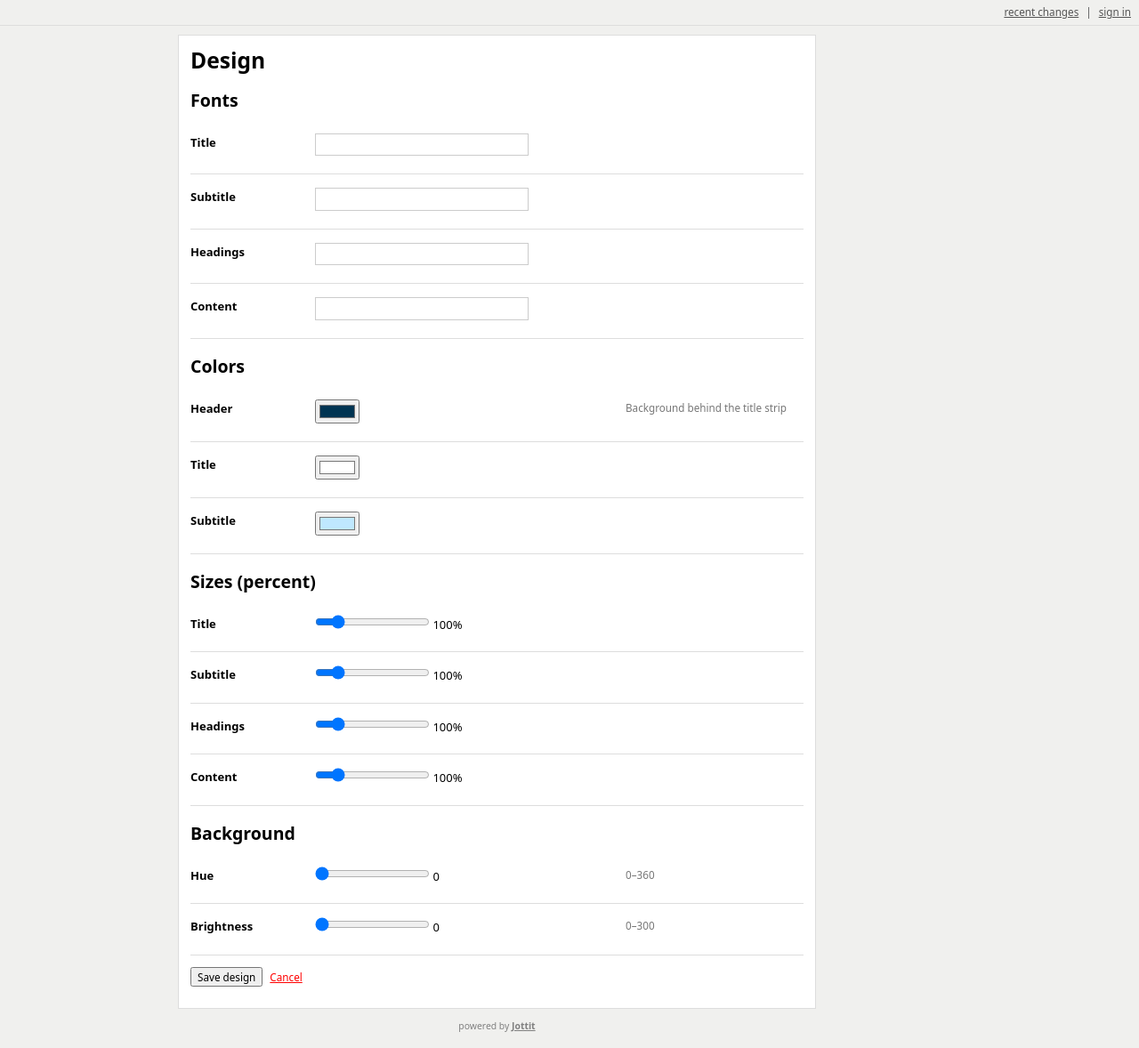
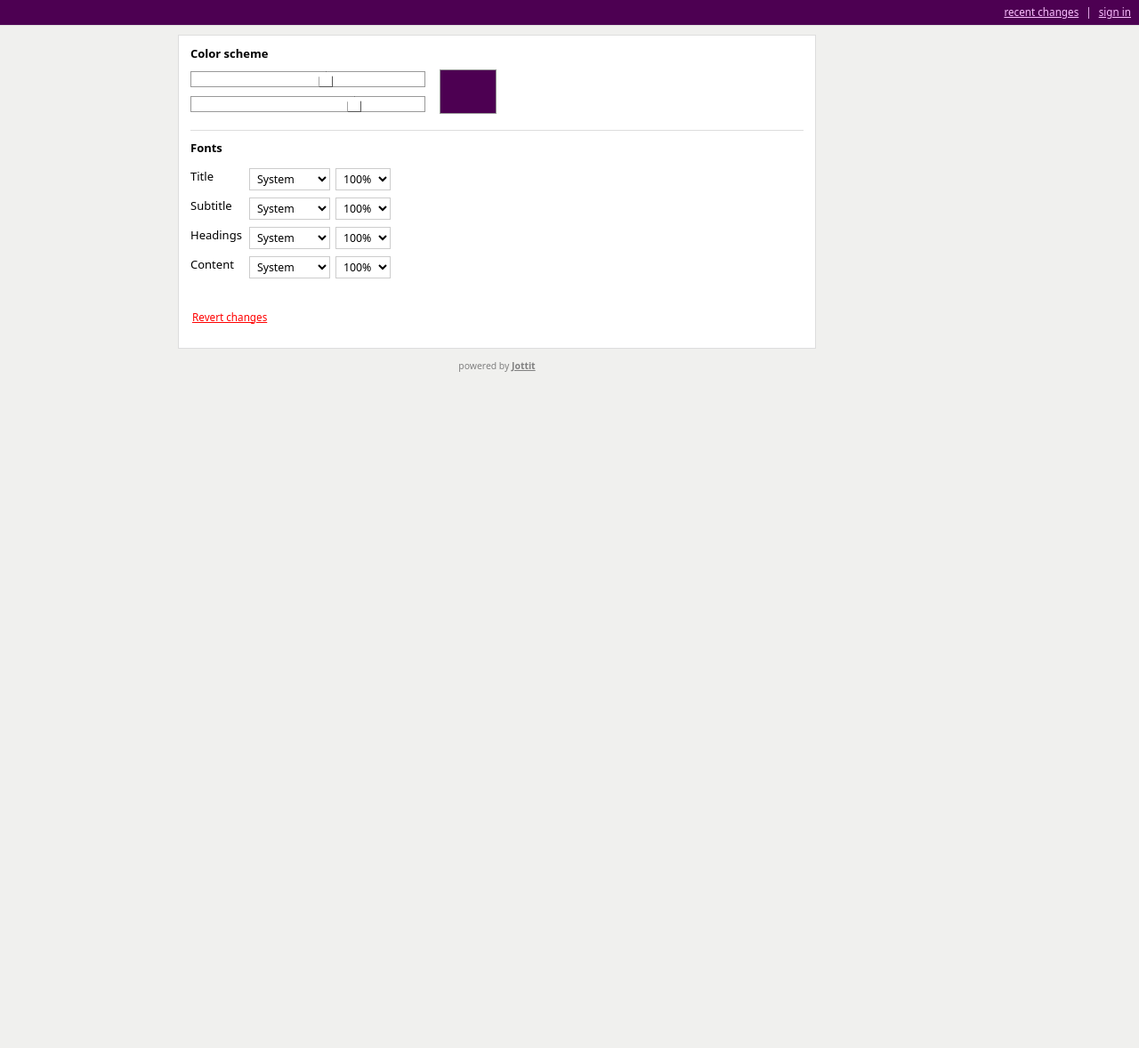
Before and after one commit to simonbc/jottit, a Flask app: template jottit/templates/admin_design.html in a window 1280 px wide. Shown: the whole page at 89% size. After the commit the page ends 418 px from the top, so only its background shows below. Run offline with Flask 3, Linux system fonts and the light colour scheme; the template is opened without the code that fills it, so the values that code supplies are empty; some libraries are stand-ins or nearby versions.

Commit message:
Compact design page: hue + brightness sliders, dropdowns, autosave
Replace the 4-section design form (Fonts / Colors / Sizes /
Background) with the 2007-faithful layout:

- Color scheme: two horizontal range inputs with gradient-painted
  tracks (rainbow for hue, white→hue→black for brightness) and
  a house-shape pentagon thumb via clip-path. A 64x50 swatch on the
  right shows the current header color.
- design.js inlines the 21 hard-coded palettes from jottit/db.py
  COLOR_SCHEMES; every slider change snaps to the nearest scheme
  (circular hue distance, linear brightness) and writes the matched
  header/title/subtitle colors into hidden inputs and CSS custom
  properties on :root. The brightness track re-tints itself to the
  active hue via a --track-hue variable.
- Fonts: a tight 4-row table with a Font dropdown + Size dropdown
  per row (Title / Subtitle / Headings / Content), replacing the
  free-form text inputs and percent sliders.
- No "Save design" button — a debounced POST on every input/change
  autosaves like the settings page. A "saving… / saved" status
  span lives next to the red Revert changes link. The Save button
  reappears inside <noscript> for non-JS clients.

Co-Authored-By: Claude Opus 4.7 (1M context) <noreply@anthropic.com>

```diff
--- a/jottit/static/components.css
+++ b/jottit/static/components.css
@@ -443,6 +443,124 @@
     color: red;
   }
 
+  /* ---------- Design page (compact 2007 layout) ---------- */
+  .design-form .design-section {
+    border-top: 1px solid var(--color-rule);
+    padding: 12px 0 18px 0;
+    margin: 0;
+  }
+  .design-form .design-section:first-of-type { border-top: 0; padding-top: 0; }
+  .design-form h2 {
+    font-size: 1em;
+    font-weight: bold;
+    margin: 0 0 10px 0;
+  }
+
+  .color-picker {
+    display: flex;
+    align-items: center;
+    gap: 16px;
+  }
+
+  .color-picker .sliders {
+    display: flex;
+    flex-direction: column;
+    gap: 10px;
+  }
+
+  /* Range inputs styled with gradient tracks and a small house-shape thumb. */
+  .color-picker input[type="range"] {
+    -webkit-appearance: none;
+    appearance: none;
+    width: 264px;
+    height: 18px;
+    border: 1px solid #999;
+    background: #fff;
+    padding: 0;
+    margin: 0;
+    cursor: pointer;
+  }
+
+  .color-picker .hue-slider {
+    background: linear-gradient(
+      to right,
+      #f00 0%, #ff0 17%, #0f0 33%, #0ff 50%,
+      #00f 67%, #f0f 83%, #f00 100%
+    );
+  }
+
+  .color-picker .brightness-slider {
+    /* The track fades from white (at --track-hue saturation) through the
+       full-saturation hue to black. JS updates --track-hue on every hue
+       change so this gradient re-tints in real time. */
+    --track-hue: 210;
+    background: linear-gradient(
+      to right,
+      #fff 0%,
+      hsl(var(--track-hue) 80% 80%) 30%,
+      hsl(var(--track-hue) 80% 35%) 70%,
+      #000 100%
+    );
+  }
+
+  .color-picker input[type="range"]::-webkit-slider-runnable-track {
+    height: 18px;
+    background: transparent;
+    border: 0;
+  }
+  .color-picker input[type="range"]::-moz-range-track {
+    height: 18px;
+    background: transparent;
+    border: 0;
+  }
+
+  /* House-shape thumb — pentagon w/ a pointed top, matching the 2007 handle. */
+  .color-picker input[type="range"]::-webkit-slider-thumb {
+    -webkit-appearance: none;
+    appearance: none;
+    width: 16px;
+    height: 18px;
+    background: #fff;
+    border: 1px solid #555;
+    clip-path: polygon(50% 0, 100% 35%, 100% 100%, 0 100%, 0 35%);
+    margin-top: 0;
+    cursor: grab;
+  }
+  .color-picker input[type="range"]::-moz-range-thumb {
+    width: 14px;
+    height: 16px;
+    background: #fff;
+    border: 1px solid #555;
+    clip-path: polygon(50% 0, 100% 35%, 100% 100%, 0 100%, 0 35%);
+    cursor: grab;
+  }
+
+  .color-swatch {
+    width: 64px;
+    height: 50px;
+    border: 1px solid #999;
+    background: var(--color-header, #003452);
+  }
+
+  /* Tight fonts table — label + font dropdown + size dropdown per row. */
+  .fonts-table {
+    border-collapse: collapse;
+    margin: 0;
+  }
+  .fonts-table th {
+    text-align: left;
+    font-weight: normal;
+    padding: 4px 8px 4px 0;
+    color: var(--color-text);
+    white-space: nowrap;
+  }
+  .fonts-table td {
+    padding: 4px 6px 4px 0;
+  }
+  .fonts-table select {
+    font-size: 0.95em;
+  }
+
   .admin-links {
     margin-top: 32px;
     font-size: 0.9em;
--- a/jottit/static/js/design.js
+++ b/jottit/static/js/design.js
@@ -1,41 +1,134 @@
-// Design page live preview. Mirrors form input changes into CSS custom
-// properties on :root so the chrome re-themes without a round-trip; the
-// server is the source of truth on submit and re-renders on next load.
+// Design panel island. Two range sliders (hue, brightness) snap to one
+// of the 21 hard-coded palettes that ship with new sites; each scheme
+// supplies a matched header / title / subtitle color, so a single slider
+// gesture re-themes the site chrome end-to-end.
 //
-// The font label → stack mapping mirrors design_style.html on the server:
-// labels look like "Helvetica Neue" but the value we feed into the design
-// row is the same string (with _ replaced by space when rendered), then
-// suffixed with sans-serif on the server.
+// Font + size dropdowns each map to a CSS custom property on :root so
+// the chrome updates instantly. Every change debounces a POST so the
+// server stores the new values — no Save button.
+//
+// Mirrors jottit/db.py:COLOR_SCHEMES.
 (() => {
   const form = document.getElementById("design");
   if (!form) return;
 
+  const SCHEMES = [
+    { header: "#520000", title: "#fff", subtitle: "#ffbfbf", hue: 0,   brightness: 214 },
+    { header: "#523000", title: "#fff", subtitle: "#ffe5bf", hue: 25,  brightness: 214 },
+    { header: "#515200", title: "#fff", subtitle: "#feffbf", hue: 43,  brightness: 214 },
+    { header: "#2c5200", title: "#fff", subtitle: "#e2ffbf", hue: 62,  brightness: 214 },
+    { header: "#003452", title: "#fff", subtitle: "#bfe8ff", hue: 143, brightness: 214 },
+    { header: "#001152", title: "#fff", subtitle: "#bfcdff", hue: 161, brightness: 214 },
+    { header: "#4d0052", title: "#fff", subtitle: "#fbbfff", hue: 210, brightness: 214 },
+    { header: "#520036", title: "#fff", subtitle: "#ffbfe9", hue: 227, brightness: 214 },
+    { header: "#760000", title: "#fff", subtitle: "#ffbfbf", hue: 0,   brightness: 196 },
+    { header: "#764000", title: "#fff", subtitle: "#ffe2bf", hue: 23,  brightness: 196 },
+    { header: "#087600", title: "#fff", subtitle: "#c4ffbf", hue: 82,  brightness: 196 },
+    { header: "#004876", title: "#fff", subtitle: "#bfe6ff", hue: 144, brightness: 196 },
+    { header: "#760043", title: "#fff", subtitle: "#ffbfe3", hue: 231, brightness: 196 },
+    { header: "#92e600", title: "#000", subtitle: "#3a5c00", hue: 58,  brightness: 140 },
+    { header: "#d7ecff", title: "#000", subtitle: "#003566", hue: 148, brightness: 20  },
+    { header: "#d8ffd7", title: "#000", subtitle: "#026600", hue: 84,  brightness: 20  },
+    { header: "#fcd7ff", title: "#000", subtitle: "#5e0066", hue: 209, brightness: 20  },
+    { header: "#ffffd7", title: "#000", subtitle: "#656600", hue: 43,  brightness: 20  },
+    { header: "#ffd7d7", title: "#000", subtitle: "#660000", hue: 0,   brightness: 20  },
+    { header: "#d7fff9", title: "#000", subtitle: "#006656", hue: 121, brightness: 20  },
+    { header: "#d7d7ff", title: "#000", subtitle: "#000066", hue: 170, brightness: 20  },
+  ];
+
+  // Hue distance is circular (0° == 360°); brightness is linear over 0..300.
+  // Normalise both before Euclidean distance so neither axis dominates.
+  const nearestScheme = (hue, brightness) => {
+    let best = SCHEMES[0];
+    let bestDist = Infinity;
+    for (const s of SCHEMES) {
+      const dh = Math.min(Math.abs(s.hue - hue), 360 - Math.abs(s.hue - hue)) / 180;
+      const db = (s.brightness - brightness) / 300;
+      const d = dh * dh + db * db;
+      if (d < bestDist) { bestDist = d; best = s; }
+    }
+    return best;
+  };
+
+  const hueInput = document.getElementById("hue");
+  const brightnessInput = document.getElementById("brightness");
+  const headerColor = document.getElementById("header_color");
+  const titleColor = document.getElementById("title_color");
+  const subtitleColor = document.getElementById("subtitle_color");
+  const swatch = document.getElementById("color_swatch");
+  const status = document.getElementById("design_status");
   const root = document.documentElement.style;
 
-  const bind = (id, prop, transform = (v) => v) => {
-    const el = document.getElementById(id);
-    if (!el) return;
-    el.addEventListener("input", () => root.setProperty(prop, transform(el.value)));
+  const applyScheme = (scheme) => {
+    headerColor.value = scheme.header;
+    titleColor.value = scheme.title;
+    subtitleColor.value = scheme.subtitle;
+    root.setProperty("--color-header", scheme.header);
+    root.setProperty("--color-title", scheme.title);
+    root.setProperty("--color-subtitle", scheme.subtitle);
+    if (swatch) swatch.style.background = scheme.header;
+    // Re-tint the brightness slider's track to the current hue.
+    if (brightnessInput) brightnessInput.style.setProperty("--track-hue", scheme.hue);
   };
 
-  const fontStack = (label) =>
-    label ? `${label.replace(/_/g, " ")}, sans-serif` : "";
+  const refreshFromSliders = () => {
+    const hue = parseInt(hueInput.value, 10) || 0;
+    const brightness = parseInt(brightnessInput.value, 10) || 0;
+    applyScheme(nearestScheme(hue, brightness));
+  };
 
-  bind("header_color", "--color-header");
-  bind("title_color", "--color-title");
-  bind("subtitle_color", "--color-subtitle");
+  hueInput?.addEventListener("input", refreshFromSliders);
+  brightnessInput?.addEventListener("input", refreshFromSliders);
+  refreshFromSliders();
 
-  bind("title_font", "--font-family-title", fontStack);
-  bind("subtitle_font", "--font-family-subtitle", fontStack);
-  bind("headings_font", "--font-family-headings", fontStack);
-  bind("content_font", "--font-family-content", fontStack);
+  // Font + size dropdowns: bind each to its CSS custom property.
+  const fontStack = (label) => label ? `${label.replace(/_/g, " ")}, sans-serif` : "";
+  const bindFont = (id, prop) => {
+    const el = document.getElementById(id);
+    el?.addEventListener("change", () => root.setProperty(prop, fontStack(el.value)));
+  };
+  const bindSize = (id, prop) => {
+    const el = document.getElementById(id);
+    el?.addEventListener("change", () => root.setProperty(prop, `${el.value}%`));
+  };
+  bindFont("title_font", "--font-family-title");
+  bindFont("subtitle_font", "--font-family-subtitle");
+  bindFont("headings_font", "--font-family-headings");
+  bindFont("content_font", "--font-family-content");
+  // Sizes drive the chrome's typography via percent values; the CSS picks
+  // these up wherever it references --font-size-*-mult.
+  bindSize("title_size", "--font-size-title");
+  bindSize("subtitle_size", "--font-size-subtitle");
+  bindSize("headings_size", "--font-size-headings");
+  bindSize("content_size", "--font-size-content");
 
-  // Range outputs: show the numeric value next to the slider.
-  for (const range of form.querySelectorAll("input[type=range]")) {
-    const out = document.getElementById(`${range.id}_out`);
-    if (!out) continue;
-    const sync = () => { out.textContent = range.value; };
-    sync();
-    range.addEventListener("input", sync);
-  }
+  // Debounced autosave — same shape as settings.js.
+  const DEBOUNCE_MS = 600;
+  let timer = null;
+  const setStatus = (text) => { if (status) status.textContent = text; };
+
+  const save = () => {
+    timer = null;
+    setStatus("saving…");
+    fetch(form.action || window.location.pathname, {
+      method: "POST",
+      body: new FormData(form),
+      credentials: "same-origin",
+      redirect: "manual",
+    }).then(() => {
+      setStatus("saved");
+      setTimeout(() => { if (timer === null) setStatus(""); }, 1500);
+    }).catch(() => {
+      setStatus("save failed — try again");
+    });
+  };
+
+  const schedule = () => {
+    setStatus("");
+    if (timer) clearTimeout(timer);
+    timer = setTimeout(save, DEBOUNCE_MS);
+  };
+
+  form.addEventListener("input", schedule);
+  form.addEventListener("change", schedule);
 })();
--- a/jottit/templates/admin_design.html
+++ b/jottit/templates/admin_design.html
@@ -6,124 +6,84 @@
   <script src="{{ url_for('static', filename='js/design.js') }}" defer></script>
 {% endblock %}
 
+{% set FONTS = [
+  ("system-ui, sans-serif", "System"),
+  ("Arial Black", "Arial Black"),
+  ("Courier New", "Courier"),
+  ("Georgia", "Georgia"),
+  ("Helvetica", "Helvetica"),
+  ("Times New Roman", "Times"),
+  ("Verdana", "Verdana"),
+] %}
+{% set SIZES = [50, 75, 100, 125, 150, 200, 300] %}
+
+{% macro font_select(field, value) %}
+  <select id="{{ field }}_font" name="{{ field }}_font">
+    {% for stack, label in FONTS %}
+      <option value="{{ stack }}"{% if stack == value %} selected{% endif %}>{{ label }}</option>
+    {% endfor %}
+  </select>
+{% endmacro %}
+
+{% macro size_select(field, value) %}
+  <select id="{{ field }}_size" name="{{ field }}_size">
+    {% for size in SIZES %}
+      <option value="{{ size }}"{% if size|string == value|string %} selected{% endif %}>{{ size }}%</option>
+    {% endfor %}
+  </select>
+{% endmacro %}
+
 {% block content %}
-  <h1>Design</h1>
-
   {% include "partials/form_error.html" %}
 
-  <datalist id="font_choices">
-    <option value="system-ui, sans-serif">
-    <option value="Helvetica">
-    <option value="Arial Black">
-    <option value="Georgia">
-    <option value="Times New Roman">
-    <option value="Verdana">
-    <option value="Courier New">
-  </datalist>
+  <form method="post" action="" id="design" class="design-form">
+    <section class="design-section">
+      <h2>Color scheme</h2>
+      <div class="color-picker">
+        <div class="sliders">
+          <input type="range" id="hue" name="hue" min="0" max="360" value="{{ design.hue or 210 }}" class="hue-slider">
+          <input type="range" id="brightness" name="brightness" min="0" max="300" value="{{ design.brightness or 214 }}" class="brightness-slider">
+        </div>
+        <div id="color_swatch" class="color-swatch" aria-hidden="true"></div>
+        <input type="hidden" id="header_color" name="header_color" value="{{ design.header_color or '#003452' }}">
+        <input type="hidden" id="title_color" name="title_color" value="{{ design.title_color or '#ffffff' }}">
+        <input type="hidden" id="subtitle_color" name="subtitle_color" value="{{ design.subtitle_color or '#bfe8ff' }}">
+      </div>
+    </section>
 
-  <form method="post" action="" id="design" class="form">
+    <section class="design-section">
       <h2>Fonts</h2>
-    <table class="settings">
+      <table class="fonts-table">
         <tr>
           <th>Title</th>
-        <td><input id="title_font" type="text" name="title_font" list="font_choices" value="{{ design.title_font }}"></td>
-        <td class="explain"></td>
+          <td>{{ font_select("title", design.title_font) }}</td>
+          <td>{{ size_select("title", design.title_size or 100) }}</td>
         </tr>
         <tr>
           <th>Subtitle</th>
-        <td><input id="subtitle_font" type="text" name="subtitle_font" list="font_choices" value="{{ design.subtitle_font }}"></td>
-        <td class="explain"></td>
+          <td>{{ font_select("subtitle", design.subtitle_font) }}</td>
+          <td>{{ size_select("subtitle", design.subtitle_size or 100) }}</td>
         </tr>
         <tr>
           <th>Headings</th>
-        <td><input id="headings_font" type="text" name="headings_font" list="font_choices" value="{{ design.headings_font }}"></td>
-        <td class="explain"></td>
+          <td>{{ font_select("headings", design.headings_font) }}</td>
+          <td>{{ size_select("headings", design.headings_size or 100) }}</td>
         </tr>
         <tr>
           <th>Content</th>
-        <td><input id="content_font" type="text" name="content_font" list="font_choices" value="{{ design.content_font }}"></td>
-        <td class="explain"></td>
+          <td>{{ font_select("content", design.content_font) }}</td>
+          <td>{{ size_select("content", design.content_size or 100) }}</td>
         </tr>
       </table>
-
-    <h2>Colors</h2>
-    <table class="settings">
-      <tr>
-        <th>Header</th>
-        <td><input id="header_color" type="color" name="header_color" value="{{ design.header_color or '#003452' }}"></td>
-        <td class="explain">Background behind the title strip</td>
-      </tr>
-      <tr>
-        <th>Title</th>
-        <td><input id="title_color" type="color" name="title_color" value="{{ design.title_color or '#ffffff' }}"></td>
-        <td class="explain"></td>
-      </tr>
-      <tr>
-        <th>Subtitle</th>
-        <td><input id="subtitle_color" type="color" name="subtitle_color" value="{{ design.subtitle_color or '#bfe8ff' }}"></td>
-        <td class="explain"></td>
-      </tr>
-    </table>
-
-    <h2>Sizes (percent)</h2>
-    <table class="settings">
-      <tr>
-        <th>Title</th>
-        <td>
-          <input id="title_size" type="range" name="title_size" min="25" max="500" value="{{ design.title_size or 100 }}">
-          <output id="title_size_out" for="title_size">{{ design.title_size or 100 }}</output>%
-        </td>
-        <td class="explain"></td>
-      </tr>
-      <tr>
-        <th>Subtitle</th>
-        <td>
-          <input id="subtitle_size" type="range" name="subtitle_size" min="25" max="500" value="{{ design.subtitle_size or 100 }}">
-          <output id="subtitle_size_out" for="subtitle_size">{{ design.subtitle_size or 100 }}</output>%
-        </td>
-        <td class="explain"></td>
-      </tr>
-      <tr>
-        <th>Headings</th>
-        <td>
-          <input id="headings_size" type="range" name="headings_size" min="25" max="500" value="{{ design.headings_size or 100 }}">
-          <output id="headings_size_out" for="headings_size">{{ design.headings_size or 100 }}</output>%
-        </td>
-        <td class="explain"></td>
-      </tr>
-      <tr>
-        <th>Content</th>
-        <td>
-          <input id="content_size" type="range" name="content_size" min="25" max="500" value="{{ design.content_size or 100 }}">
-          <output id="content_size_out" for="content_size">{{ design.content_size or 100 }}</output>%
-        </td>
-        <td class="explain"></td>
-      </tr>
-    </table>
-
-    <h2>Background</h2>
-    <table class="settings">
-      <tr>
-        <th>Hue</th>
-        <td>
-          <input id="hue" type="range" name="hue" min="0" max="360" value="{{ design.hue or 0 }}">
-          <output id="hue_out" for="hue">{{ design.hue or 0 }}</output>
-        </td>
-        <td class="explain">0–360</td>
-      </tr>
-      <tr>
-        <th>Brightness</th>
-        <td>
-          <input id="brightness" type="range" name="brightness" min="0" max="300" value="{{ design.brightness or 0 }}">
-          <output id="brightness_out" for="brightness">{{ design.brightness or 0 }}</output>
-        </td>
-        <td class="explain">0–300</td>
-      </tr>
-    </table>
+    </section>
 
     <div class="form-actions">
+      <a href="{{ site_root_path }}admin/design" class="button-cancel">Revert changes</a>
+      <span id="design_status" class="settings-status" aria-live="polite"></span>
+      <noscript>
+        {# Autosave is JS-driven; non-JS users need an explicit save. #}
         <button type="submit">Save design</button>
-      <a href="{{ site_root_path }}admin/settings" class="button-cancel">Cancel</a>
+      </noscript>
     </div>
   </form>
 {% endblock %}
```
Lines whose indentation alone changed are shown as unchanged.
